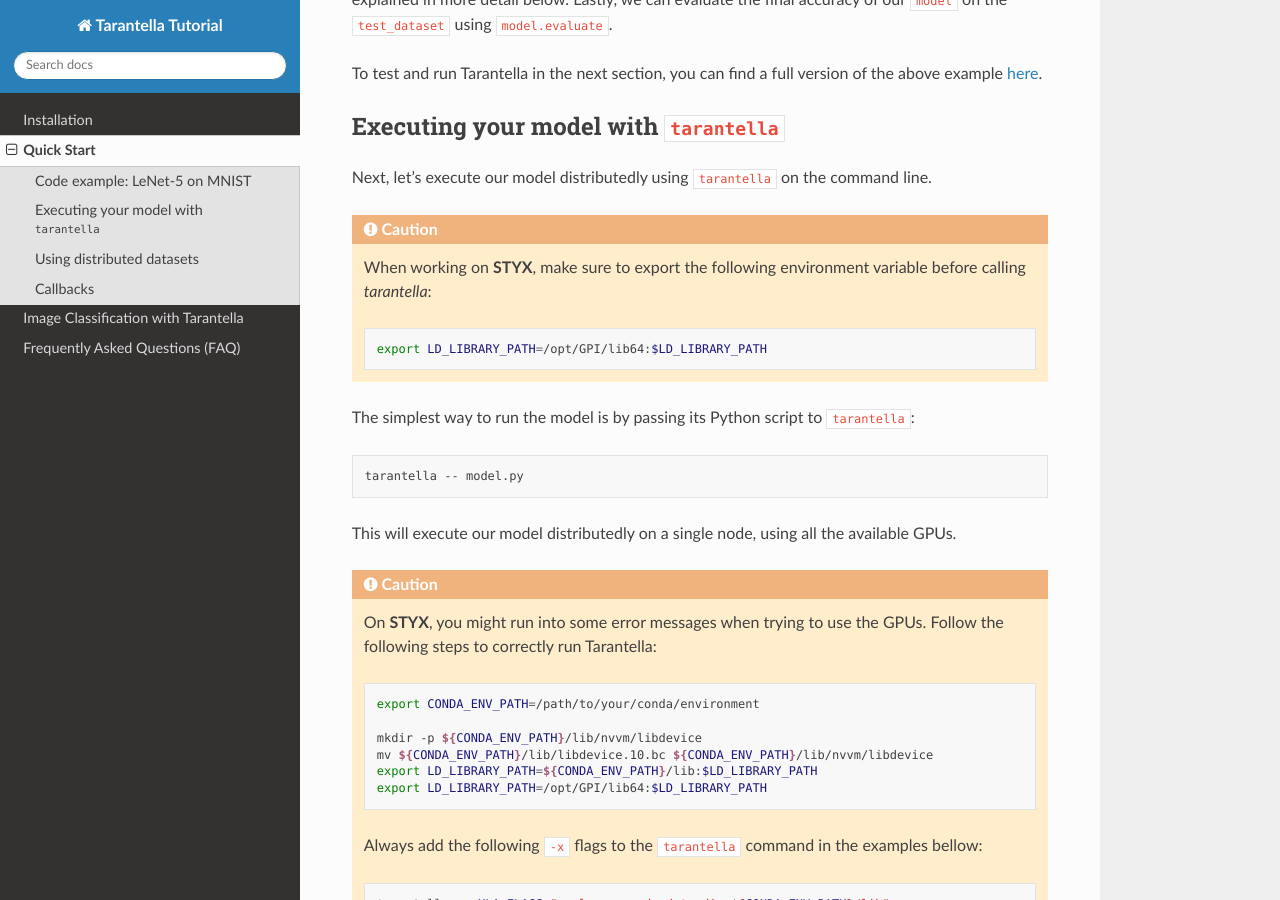
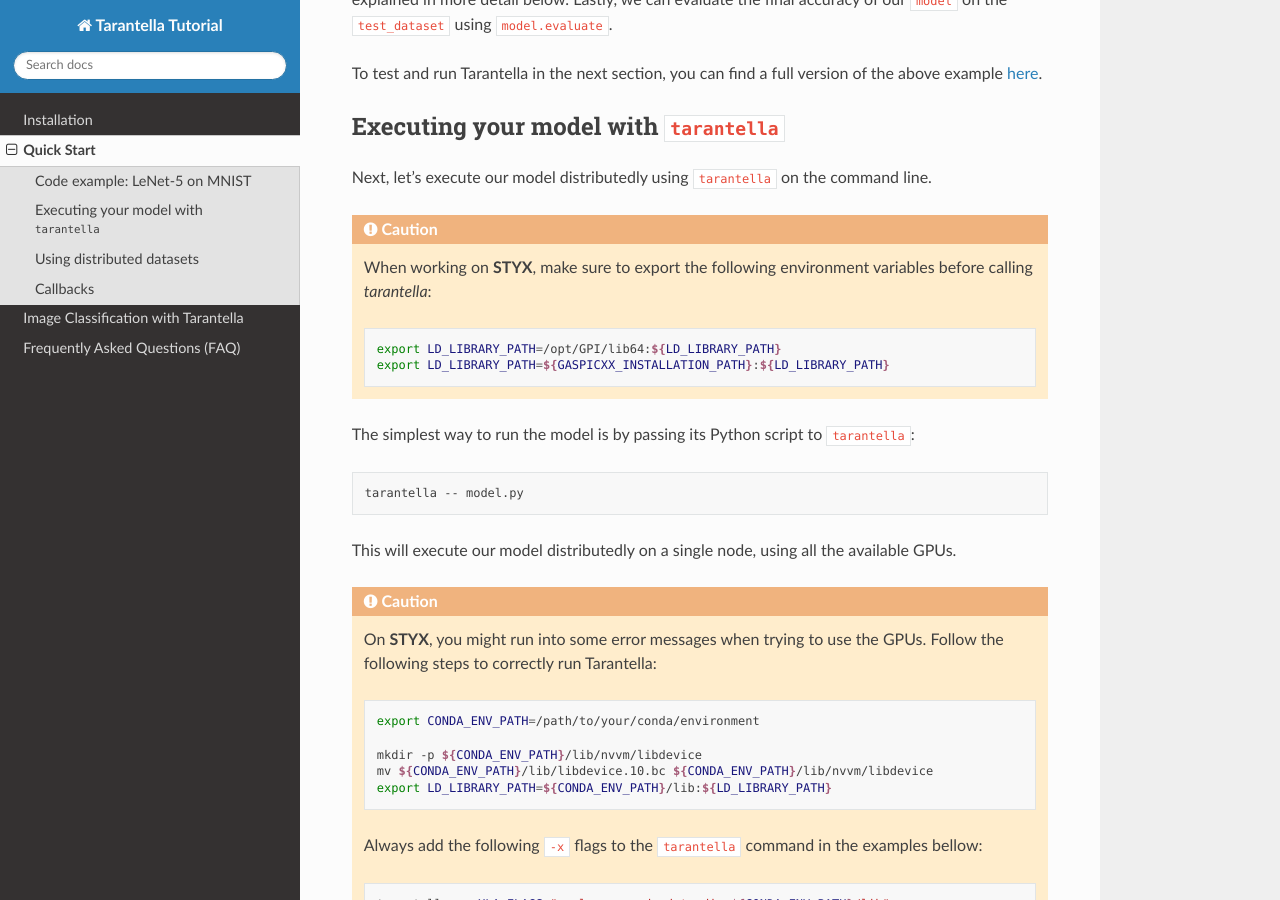
Before and after one commit to cc-hpc-itwm/tarantella_tutorial, a Sphinx documentation site: the page built from docs/source/quick_start.rst, in a window 1280 px wide and 900 px high, scrolled down 2257 px. Built offline with Sphinx 7.4.7 and the Read the Docs theme 2.0.0, drawn with Linux system fonts in a browser that asks for light colours; pages that are not in the unit, such as notebooks, are missing from menus.

Commit message:
docs: quick start: add missing export

```diff
--- a/docs/source/quick_start.rst
+++ b/docs/source/quick_start.rst
@@ -87,12 +87,13 @@
 
 .. caution::
 
-  When working on **STYX**, make sure to export the following environment variable
+  When working on **STYX**, make sure to export the following environment variables
   before calling `tarantella`:
 
   .. code-block:: bash
 
-    export LD_LIBRARY_PATH=/opt/GPI/lib64:$LD_LIBRARY_PATH
+    export LD_LIBRARY_PATH=/opt/GPI/lib64:${LD_LIBRARY_PATH}
+    export LD_LIBRARY_PATH=${GASPICXX_INSTALLATION_PATH}:${LD_LIBRARY_PATH}
 
 The simplest way to run the model is by passing its Python script to ``tarantella``:
 
@@ -113,8 +114,7 @@
 
     mkdir -p ${CONDA_ENV_PATH}/lib/nvvm/libdevice
     mv ${CONDA_ENV_PATH}/lib/libdevice.10.bc ${CONDA_ENV_PATH}/lib/nvvm/libdevice
-    export LD_LIBRARY_PATH=${CONDA_ENV_PATH}/lib:$LD_LIBRARY_PATH
-    export LD_LIBRARY_PATH=/opt/GPI/lib64:$LD_LIBRARY_PATH
+    export LD_LIBRARY_PATH=${CONDA_ENV_PATH}/lib:${LD_LIBRARY_PATH}
 
   Always add the following ``-x`` flags to the ``tarantella`` command in the examples bellow:
 
```
